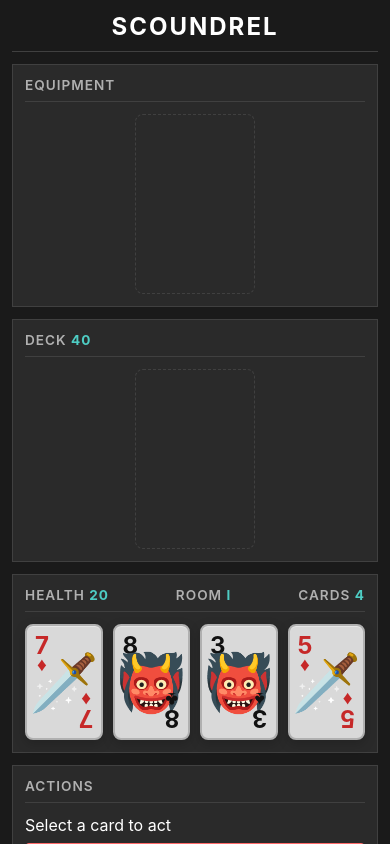
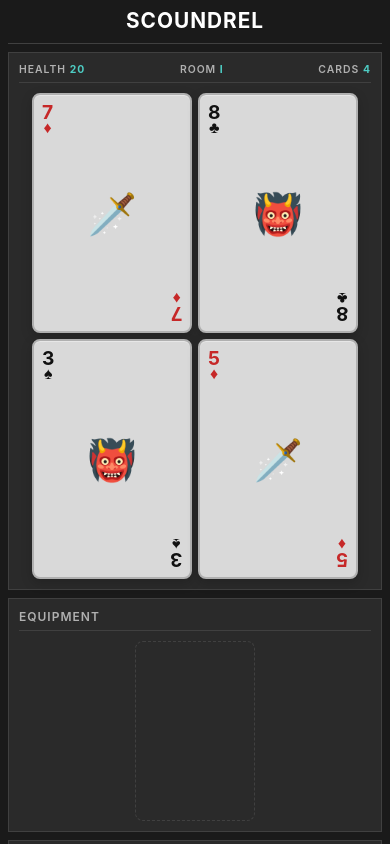
Before and after one commit to Puccilillo/scoundrel, a plain HTML site: page index.html in a window 390 px wide. Shown: the top 844 px of the page. Drawn offline with Linux system fonts and the light colour scheme.

Commit message:
mobile css tweaks

```diff
--- a/styles.css
+++ b/styles.css
@@ -182,8 +182,9 @@ body {
 }
 
 .card {
-    flex: 0 0 calc((100% - 30px) / 4);
+    flex: 1 1 120px;
     max-width: calc((100% - 30px) / 4);
+    min-width: 120px;
     aspect-ratio: 2/3;
     cursor: pointer;
     position: relative;
@@ -229,6 +230,26 @@ body {
 .card:hover:not(.selected)::before {
     opacity: 1;
     transform: translateX(40%) rotate(8deg);
+}
+
+/* Touch device improvements */
+@media (hover: none) and (pointer: coarse) {
+    .card:active:not(.selected) {
+        transform: translateY(-4px) scale(0.98);
+        box-shadow: 0 8px 16px rgba(0, 0, 0, 0.25),
+                    0 4px 8px rgba(0, 0, 0, 0.15);
+    }
+
+    .card:active:not(.selected)::before {
+        opacity: 0.7;
+        transform: translateX(40%) rotate(8deg);
+    }
+
+    /* Larger tap targets on touch devices */
+    .btn {
+        min-height: 44px;
+        padding: 12px 16px;
+    }
 }
 
 .card.selected {
@@ -572,10 +593,22 @@ body {
     }
 }
 
+@media (max-width: 900px) {
+    .board {
+        grid-template-columns: 180px 1fr 180px;
+    }
+
+    .card {
+        flex: 1 1 120px;
+        max-width: calc((100% - 20px) / 3);
+        min-width: 120px;
+    }
+}
+
 @media (max-width: 768px) {
     .app {
-        padding: 12px;
-        gap: 12px;
+        padding: 10px;
+        gap: 10px;
     }
 
     .header {
@@ -584,6 +617,7 @@ body {
 
     .header h1 {
         font-size: 1.5em;
+        letter-spacing: 1px;
     }
 
     .board {
@@ -593,18 +627,192 @@ body {
     }
 
     .column {
-        gap: 12px;
+        gap: 10px;
     }
 
     .left-column,
     .middle-column,
     .right-column {
-        display: grid;
-        grid-template-columns: 1fr;
+        display: contents;
+    }
+
+    /* Reorder panels for mobile: Room first, then equipment/actions, then deck/discard */
+    .room-panel {
+        order: 1;
+    }
+
+    .equipment-panel {
+        order: 2;
+    }
+
+    .actions-panel {
+        order: 3;
+    }
+
+    .deck-panel {
+        order: 4;
+    }
+
+    .discard-panel {
+        order: 5;
+    }
+
+    .menu-panel {
+        order: 6;
     }
 
     .panel {
         padding: 12px;
-        min-height: 120px;
+        min-height: auto;
+    }
+
+    .panel-title {
+        font-size: 0.75em;
+        margin-bottom: 10px;
+        padding-bottom: 6px;
+    }
+
+    /* Cards display - 2 per row on mobile */
+    .cards-display {
+        gap: 8px;
+        flex-wrap: wrap;
+        justify-content: center;
+    }
+
+    .card {
+        flex: 1 1 140px;
+        max-width: 180px;
+        min-width: 140px;
+    }
+
+    /* Ensure equipment cards are properly sized on mobile */
+    .pile,
+    .equipment-slot {
+        max-width: 140px;
+    }
+
+    .card.equipped-card {
+        max-width: 140px;
+    }
+
+    /* Adjust font sizes on mobile */
+    .corner-value {
+        font-size: clamp(1.2em, 3vw, 2.5em);
+    }
+
+    .corner-suit {
+        font-size: clamp(1em, 2.5vw, 2em);
+    }
+
+    .card-center {
+        font-size: clamp(2.5em, 5vw, 5em);
+    }
+
+    /* Equipment card fonts */
+    .equipped-card .corner-value {
+        font-size: 1.5em;
+    }
+
+    .equipped-card .corner-suit {
+        font-size: 1.2em;
+    }
+
+    .equipped-card .card-center {
+        font-size: 3em;
+    }
+
+    .room-title {
+        flex-wrap: wrap;
+        gap: 4px;
+        font-size: 0.7em;
+    }
+
+    .stat-item {
+        font-size: 1em;
+    }
+
+    /* Button adjustments */
+    .btn {
+        padding: 12px;
+        font-size: 0.8em;
+    }
+
+    .actions-buttons {
+        gap: 6px;
+    }
+
+    /* Deck and discard panels side by side on mobile */
+    .deck-panel,
+    .discard-panel {
+        min-height: 200px;
     }
 }
+
+/* Extra small devices */
+@media (max-width: 480px) {
+    .app {
+        padding: 8px;
+        gap: 8px;
+    }
+
+    .header h1 {
+        font-size: 1.3em;
+    }
+
+    .board {
+        gap: 8px;
+    }
+
+    .panel {
+        padding: 10px;
+    }
+
+    .cards-display {
+        gap: 6px;
+    }
+
+    .card {
+        flex: 1 1 120px;
+        max-width: 160px;
+        min-width: 120px;
+        padding: 6px;
+    }
+
+    .pile,
+    .equipment-slot,
+    .card.equipped-card {
+        max-width: 120px;
+    }
+
+    .btn {
+        padding: 10px;
+        font-size: 0.75em;
+    }
+
+    .room-title {
+        font-size: 0.65em;
+    }
+}
+
+/* Landscape mobile */
+@media (max-width: 900px) and (orientation: landscape) {
+    .board {
+        grid-template-columns: 150px 1fr 150px;
+    }
+
+    .left-column,
+    .middle-column,
+    .right-column {
+        display: flex;
+    }
+
+    .card {
+        flex: 1 1 100px;
+        max-width: calc((100% - 30px) / 4);
+        min-width: 100px;
+    }
+
+    .cards-display {
+        flex-wrap: nowrap;
+    }
+}
```
